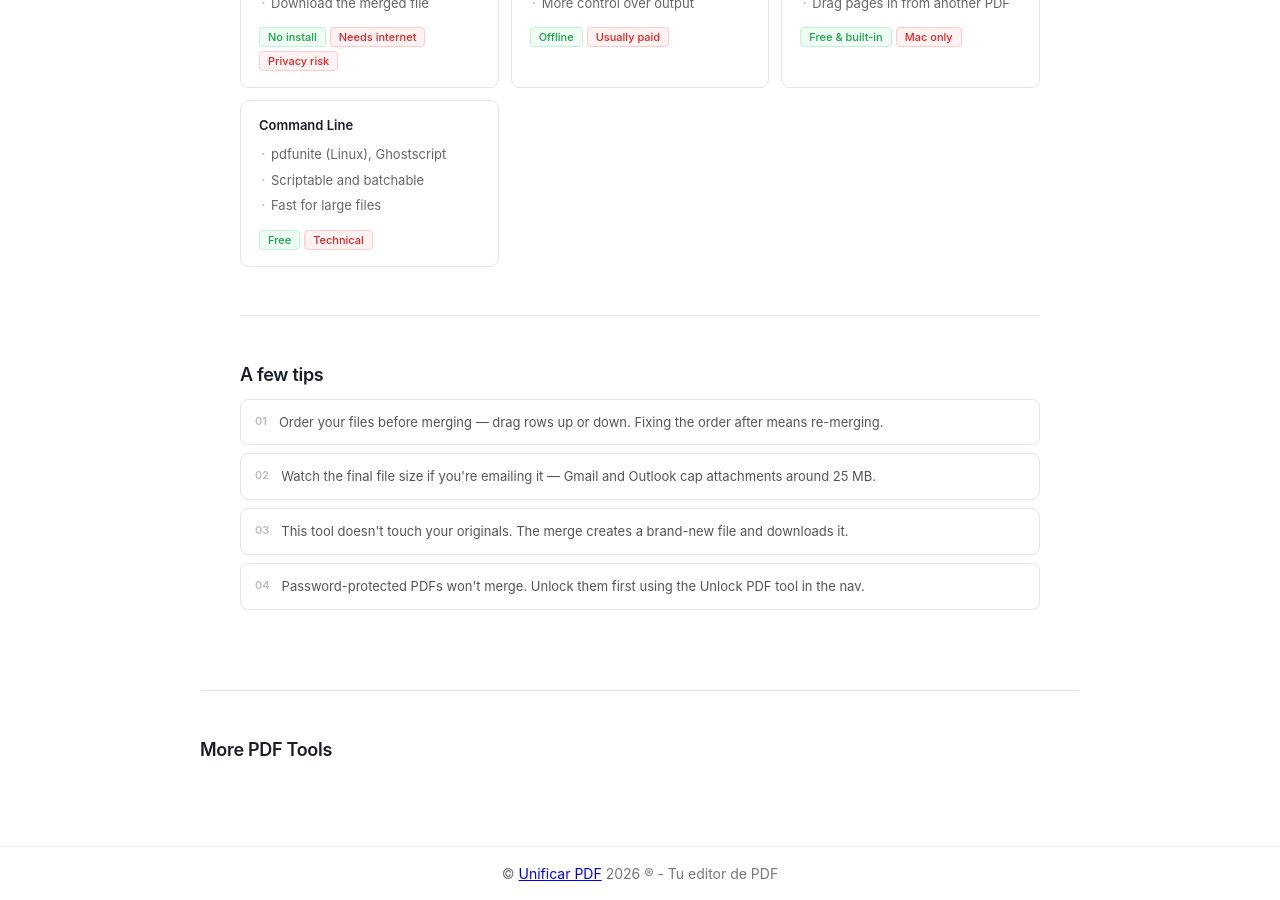
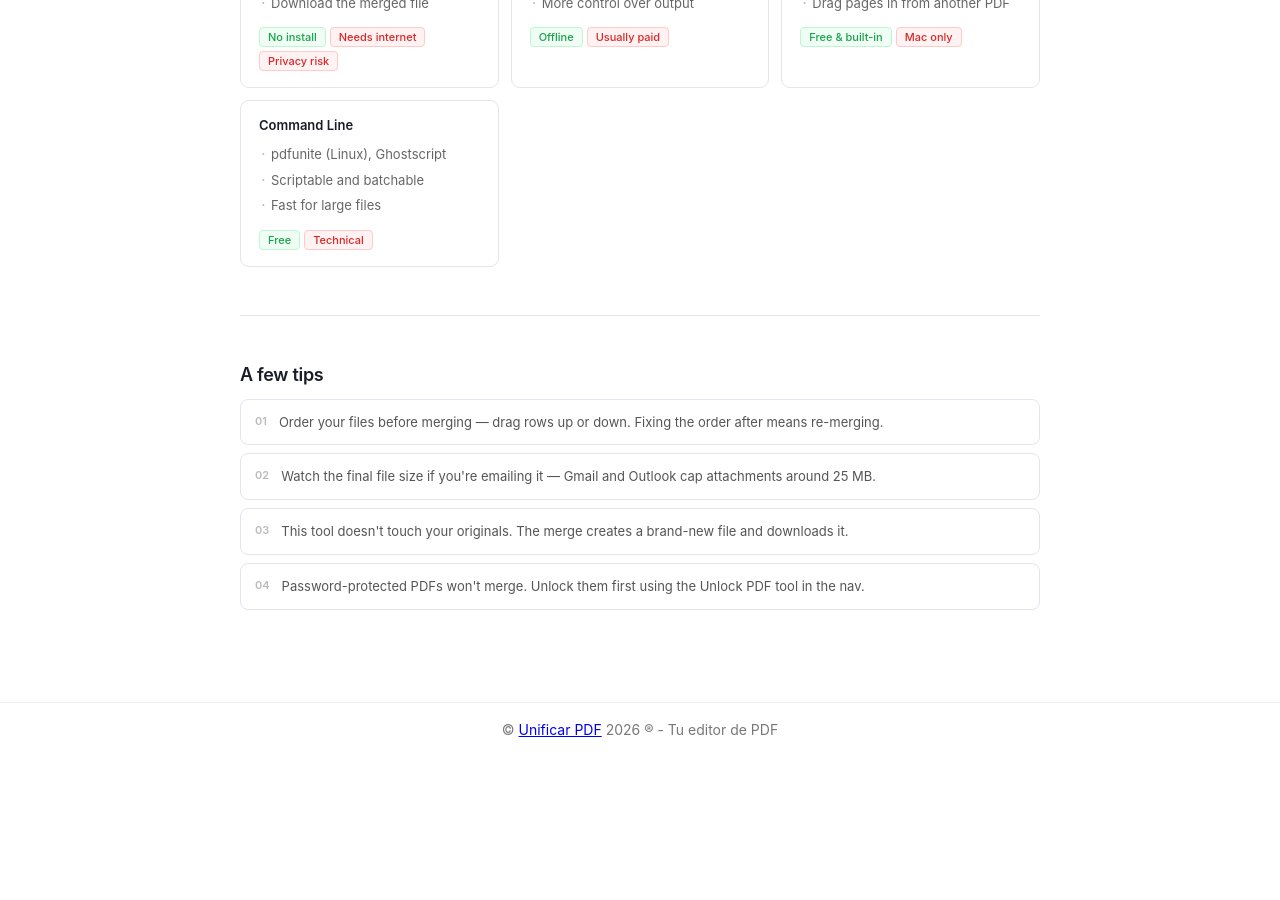
Before and after one commit to rforrupesh/pdf, a Jekyll site: the page built from index.html, in a window 1280 px wide and 900 px high, scrolled down 873 px. Built offline with Jekyll 4.4.1, drawn with Linux system fonts in a browser that asks for light colours; after the commit the page ends 1629 px from its top, so only the background shows below that.

Commit message:
Remove related blogs/tools section from index.html
Removed the section displaying related blog posts and tools.

```diff
--- a/index.html
+++ b/index.html
@@ -791,41 +791,3 @@ if (menuBtn) {
 </script>
 
 <!-- ── RELATED BLOGS / TOOLS ── -->
-<hr class="divider">
-
-<h2 class="section-title">More PDF Tools</h2>
-
-<div class="relatedbloganywhere-grid">
-
-  {% assign filtered_posts = site.posts | where_exp:"post",
-  "post.category == 'mergepdf'
-  or post.category == 'seo'" %}
-
-  {% for post in filtered_posts limit:5 %}
-
-  <a href="{{ post.url | relative_url }}" class="relatedbloganywhere-card">
-
-    <div class="relatedbloganywhere-thumb">
-
-      <img
-        src="{{ post.thumbnail | relative_url | default:'/pdf/assets/default-tool.webp' }}"
-        alt="{{ post.title }}"
-        loading="lazy">
-
-      {% if post.category %}
-      <span class="relatedbloganywhere-category">
-        {{ post.category }}
-      </span>
-      {% endif %}
-
-    </div>
-
-    <div class="relatedbloganywhere-content">
-      <h3>{{ post.title }}</h3>
-    </div>
-
-  </a>
-
-  {% endfor %}
-
-</div>
```
